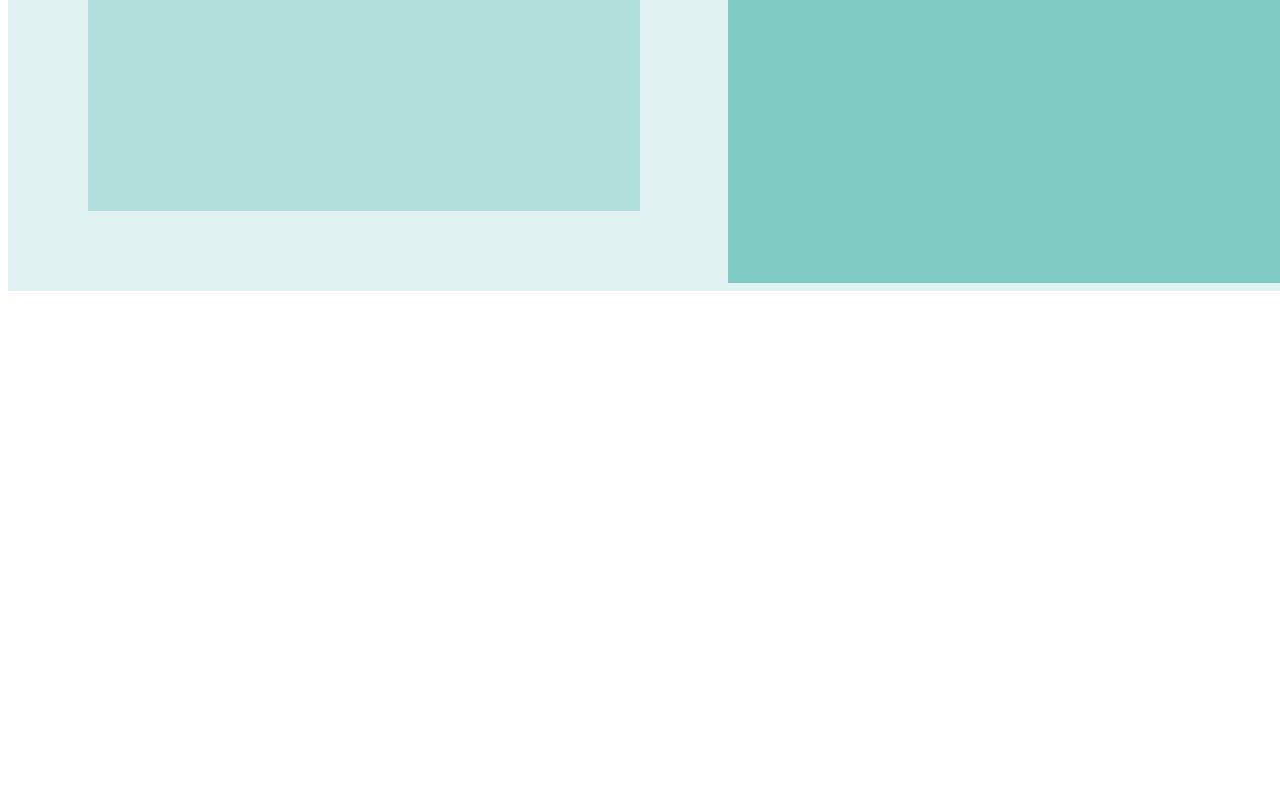
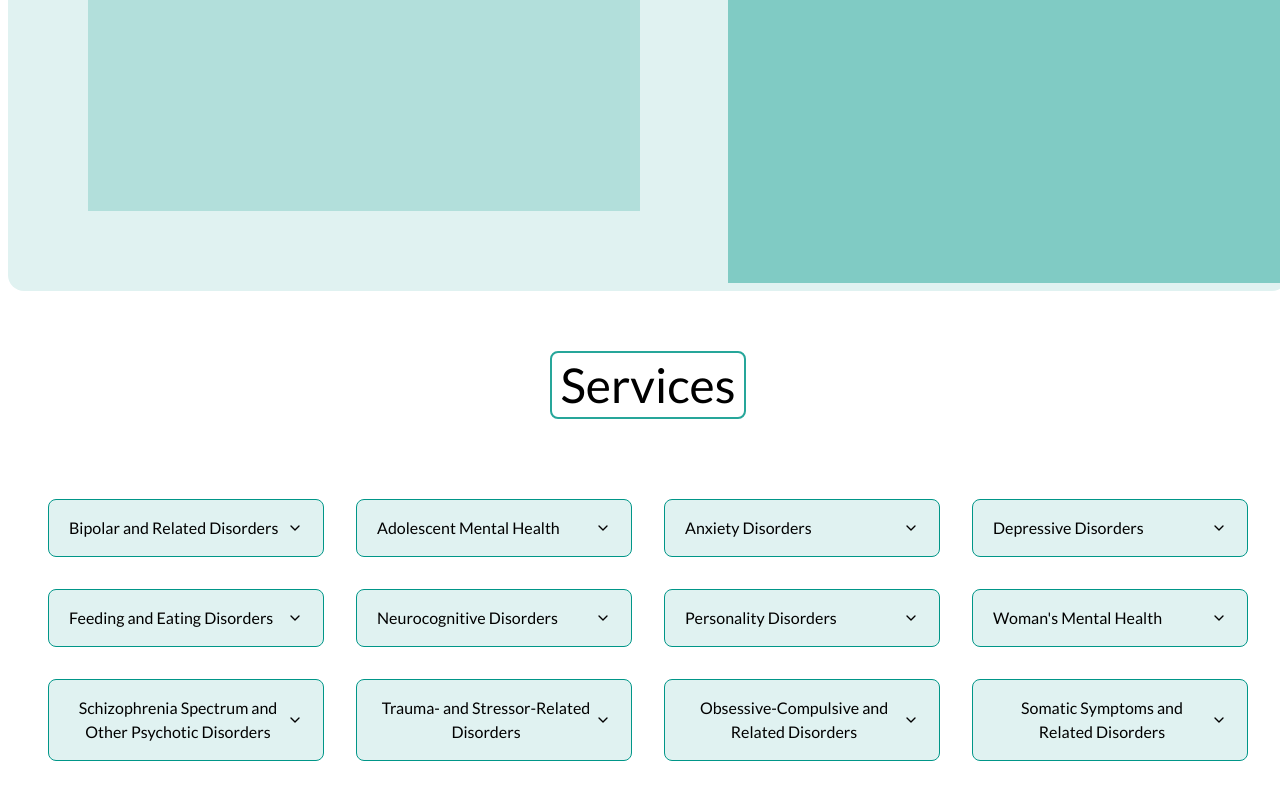
Before and after one commit to DuncanMoyo/drsinovuyomsutu, a Next.js app: page / in a window 1280 px wide. Shown: the part 584-1384 px from the top of the page. Before the commit the page ends 883 px from the top, so only its background shows below. Built offline with nearby package versions, Linux system fonts and the light colour scheme.

Commit message:
Added services page

```diff
--- a/app/page.tsx
+++ b/app/page.tsx
@@ -1,9 +1,10 @@
-import { Profile } from "@/components/shared";
+import { Profile, Services } from "@/components/shared";
 
 export default function Home() {
   return (
     <main className="flex min-h-screen flex-col items-center justify-between p-2">
       <Profile />
+      <Services />
     </main>
   );
 }
--- a/components/shared/Profile.tsx
+++ b/components/shared/Profile.tsx
@@ -1,6 +1,6 @@
 const Profile = () => {
   return (
-    <div className="bg-lightestTeal h-screen w-screen mx-auto max-w-7xl flex flex-col md:flex-row">
+    <div className="bg-lightestTeal h-screen w-screen mx-auto max-w-7xl flex flex-col md:flex-row rounded-2xl">
       <div className="flex flex-1 m-2 md:m-20 bg-lighterTeal flex-col order-2 md:order-1">
         <h1 className="uppercase text-3xl text-center text-white">
           About Dr Msutu
--- /dev/null
+++ b/components/shared/Services.tsx
@@ -0,0 +1,36 @@
+import {
+  Accordion,
+  AccordionContent,
+  AccordionItem,
+  AccordionTrigger,
+} from "@/components/ui/accordion";
+import { servicesData } from "@/lib/constants";
+
+const Services = () => {
+  return (
+    <div className="h-screen w-screen mx-auto max-w-7xl flex flex-col items-center mt-5 rounded-2xl">
+      <div className="border-solid border-darkerTeal mt-10 border-2 rounded-lg text-center">
+        <h1 className="text-base m-2 md:text-5xl">Services</h1>
+      </div>
+      <div className="grid grid-cols-1 md:grid-cols-4 gap-3 md:gap-8 w-full px-10 mt-10 md:mt-20">
+        {servicesData.map(({ items }, index) =>
+          items.map((item, i) => (
+            <Accordion
+              key={index + "-" + i}
+              type="single"
+              collapsible
+              className="w-full"
+            >
+              <AccordionItem value={item.description}>
+                <AccordionTrigger>{item.condition}</AccordionTrigger>
+                <AccordionContent>{item.description}</AccordionContent>
+              </AccordionItem>
+            </Accordion>
+          ))
+        )}
+      </div>
+    </div>
+  );
+};
+
+export default Services;
--- a/components/shared/index.tsx
+++ b/components/shared/index.tsx
@@ -1,3 +1,4 @@
 export { default as Header } from "./Header";
 export { default as MobileMenu } from "./MobileMenu";
 export { default as Profile } from "./Profile";
+export { default as Services } from "./Services";
--- /dev/null
+++ b/components/ui/accordion.tsx
@@ -0,0 +1,58 @@
+"use client";
+
+import * as React from "react";
+import * as AccordionPrimitive from "@radix-ui/react-accordion";
+import { ChevronDown } from "lucide-react";
+
+import { cn } from "@/lib/utils";
+
+const Accordion = AccordionPrimitive.Root;
+
+const AccordionItem = React.forwardRef<
+  React.ElementRef<typeof AccordionPrimitive.Item>,
+  React.ComponentPropsWithoutRef<typeof AccordionPrimitive.Item>
+>(({ className, ...props }, ref) => (
+  <AccordionPrimitive.Item
+    ref={ref}
+    className={cn("px-5 bg-lightestTeal border-darkestTeal border rounded-lg", className)}
+    {...props}
+  />
+));
+AccordionItem.displayName = "AccordionItem";
+
+const AccordionTrigger = React.forwardRef<
+  React.ElementRef<typeof AccordionPrimitive.Trigger>,
+  React.ComponentPropsWithoutRef<typeof AccordionPrimitive.Trigger>
+>(({ className, children, ...props }, ref) => (
+  <AccordionPrimitive.Header className="flex">
+    <AccordionPrimitive.Trigger
+      ref={ref}
+      className={cn(
+        "flex flex-1 items-center justify-between py-4 font-medium transition-all [&[data-state=open]>svg]:rotate-180",
+        className
+      )}
+      {...props}
+    >
+      {children}
+      <ChevronDown className="h-4 w-4 shrink-0 transition-transform duration-200" />
+    </AccordionPrimitive.Trigger>
+  </AccordionPrimitive.Header>
+));
+AccordionTrigger.displayName = AccordionPrimitive.Trigger.displayName;
+
+const AccordionContent = React.forwardRef<
+  React.ElementRef<typeof AccordionPrimitive.Content>,
+  React.ComponentPropsWithoutRef<typeof AccordionPrimitive.Content>
+>(({ className, children, ...props }, ref) => (
+  <AccordionPrimitive.Content
+    ref={ref}
+    className="overflow-hidden text-sm transition-all data-[state=closed]:animate-accordion-up data-[state=open]:animate-accordion-down"
+    {...props}
+  >
+    <div className={cn("pb-4 pt-0", className)}>{children}</div>
+  </AccordionPrimitive.Content>
+));
+
+AccordionContent.displayName = AccordionPrimitive.Content.displayName;
+
+export { Accordion, AccordionItem, AccordionTrigger, AccordionContent };
--- /dev/null
+++ b/lib/constants.ts
@@ -0,0 +1,69 @@
+export const servicesData: {
+  items: { condition: string; description: string }[];
+}[] = [
+  {
+    items: [
+      {
+        condition: "Bipolar and Related Disorders",
+        description:
+          "These are mental health conditions characterized by extreme mood swings. Individuals may experience episodes of euphoria and manic energy, followed by periods of deep depression and lethargy. These shifts can affect a person's energy level and ability to think clearly.",
+      },
+      {
+        condition: "Adolescent Mental Health",
+        description:
+          "This refers to the emotional and psychological well-being of teenagers. Adolescence is a critical period for mental, social, and emotional development. During this period, adolescents may experience a range of issues, from common everyday stresses to serious mental health conditions.",
+      },
+      {
+        condition: "Anxiety Disorders",
+        description:
+          "These are a group of mental health disorders characterized by feelings of anxiety and fear. These feelings may cause physical symptoms such as a fast heart rate and shakiness. There are several types of anxiety disorders, including generalized anxiety disorder, panic disorder, and various phobia-related disorders.",
+      },
+      {
+        condition: "Depressive Disorders",
+        description:
+          "These are mental health disorders characterized by persistent feelings of sadness, hopelessness, and a lack of interest or pleasure in activities. Depression can interfere with daily functioning and can lead to physical and emotional problems.",
+      },
+      {
+        condition: "Feeding and Eating Disorders",
+        description:
+          "These are mental health disorders that are characterized by a preoccupation with food, body weight, and shape. This may lead to severe disturbances in eating behavior, such as unhealthy reduction of food intake, extreme overeating, or feelings of extreme distress or concern about body weight or shape.",
+      },
+      {
+        condition: "Neurocognitive Disorders",
+        description:
+          "These are mental health conditions that affect cognitive abilities, including learning, memory, perception, and problem solving. These disorders are typically associated with brain damage or neurological illness.",
+      },
+
+      {
+        condition: "Personality Disorders",
+        description:
+          "These are mental health disorders that involve long-term patterns of behavior and inner experiences that differs significantly from what is expected. The behavior is inflexible and pervasive across many situations and leads to distress or impairment.",
+      },
+      {
+        condition: "Woman's Mental Health",
+        description:
+          "This refers to the mental health issues that women may experience due to the unique biological, social, and cultural factors affecting women. These can include post-natal depression, premenstrual dysphoric disorders, and other conditions.",
+      },
+      {
+        condition: "Schizophrenia Spectrum and Other Psychotic Disorders",
+        description:
+          "These are mental conditions that cause abnormal thinking and perceptions. People with these disorders may experience hallucinations, delusions, and disorganized thinking and speech, which may impair daily functioning.",
+      },
+      {
+        condition: "Trauma- and Stressor-Related Disorders",
+        description:
+          "These are mental health issues triggered by a traumatic or stressful event. Conditions like post-traumatic stress disorder (PTSD) can occur after experiencing or witnessing a life-threatening event. This can result in disturbing thoughts and feelings, as well as physical symptoms.",
+      },
+      {
+        condition: "Obsessive-Compulsive and Related Disorders",
+        description:
+          "These are mental health disorders characterized by obsessive, intrusive thoughts (obsessions) and repetitive behaviors (compulsions). Individuals with these disorders may have difficulty controlling their thoughts and behaviors, or may experience significant distress if unable to carry out these behaviors.",
+      },
+      {
+        condition: "Somatic Symptoms and Related Disorders",
+        description:
+          "These are mental health disorders characterized by an extreme focus on physical symptoms, such as pain or fatigue, which can cause significant distress and/or interfere with daily life. The individual has intense thoughts, feelings, and behaviors related to the symptoms, which can lead to doctor visits and/or hospitalizations.",
+      },
+    ],
+  },
+];
--- a/package.json
+++ b/package.json
@@ -9,6 +9,7 @@
     "lint": "next lint"
   },
   "dependencies": {
+    "@radix-ui/react-accordion": "^1.1.2",
     "@radix-ui/react-dialog": "^1.0.5",
     "@radix-ui/react-separator": "^1.0.3",
     "@radix-ui/react-slot": "^1.0.2",
```
Also changed, not shown: 1 other file (tests, documents, lock files or other folders).
